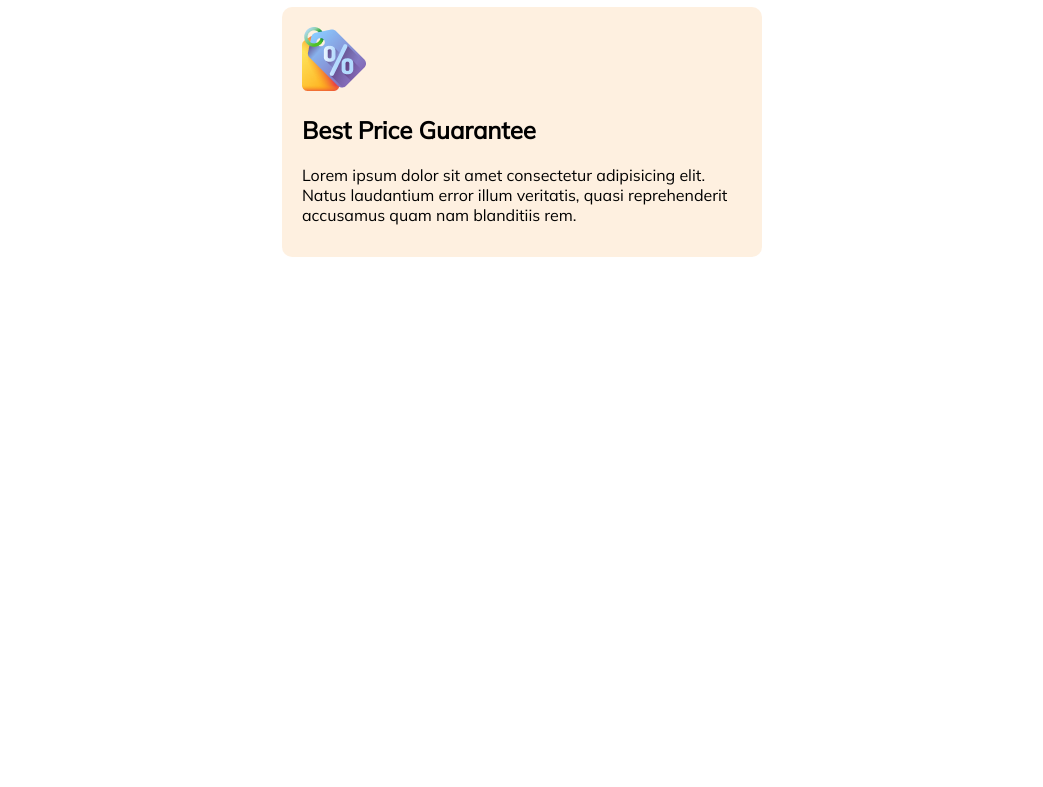
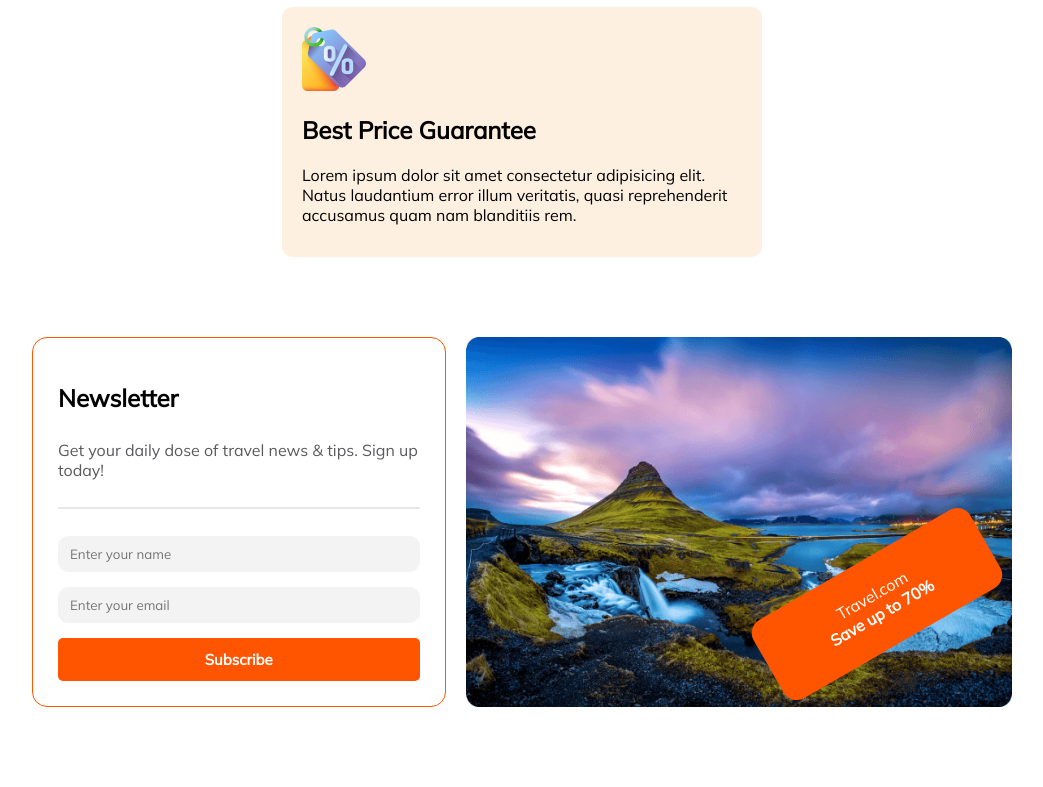
Before and after one commit to ahmad-minhaz/Assignment-2-Hero-Travel, a plain HTML site: page Index.html in a window 1280 px wide. Shown: the part 2589-3376 px from the top of the page, without its empty margins (118-1161 px from the left). Before the commit the page ends 2846 px from the top, so only its background shows below. Drawn offline with Linux system fonts and the light colour scheme.

Commit message:
newsletter section done

```diff
--- a/Index.html
+++ b/Index.html
@@ -133,5 +133,27 @@
         </div>
     </div>
    </section>
+
+   <section class="contact common-padding" id="contact">
+    <div class="contact-card">
+        <h3>Newsletter</h3>
+        <p>Get your daily dose of travel news & tips. Sign up today!</p>
+        <hr />
+        <form>
+            <div class="newsletter-form-control">
+                <input type="text" class="newsletter-input" placeholder="Enter your name">
+                <input type="text" class="newsletter-input" placeholder="Enter your email">
+                <button class="subscribe-button">Subscribe</button>
+            </div>
+        </form>
+    </div>
+    <div class="contact-image-wrapper">
+        <div class="coupon-tag">
+            <p>Travel.com</p>
+            <h4>Save up to 70%</h4>
+        </div>
+        <img class="contact-image" src="Assets/Rectangle 8 (1).png" alt="contact image">
+    </div>
+   </section>
 </body>
 </html>
--- a/styles.css
+++ b/styles.css
@@ -252,3 +252,90 @@ button {
 .service-wrapper> div:nth-child(2) {
     background-color: #29CEF633;
 }
+
+/* contact section */
+.contact{
+    display: flex;
+    padding-top: 80px ;
+    padding-bottom: 80px ;
+    /* padding-bottom: 50px ; */
+    height: 530px;
+    width: 100%;
+}
+
+.contact-card {
+    width: 45%;
+    border: 1px solid #FF5400;
+    border-radius: 15px;
+    margin-right: 20px;
+    padding: 25px;
+    display: flex;
+    flex-direction: column;
+    justify-content: space-between;
+}
+
+
+.contact-card h3 {
+    font-size: 24px;
+    margin: 20px 0px;
+}
+
+.contact-image-wrapper {
+    width: 60%;
+    position: relative;
+}
+
+.contact-image {
+    width: 100%;
+    height: 100%;
+}
+
+.contact-card h3 {
+    font-size: 24px;
+    margin: 20px 0px;
+}
+
+.contact-card p {
+    color: #5A5A5D;
+    font-weight: 400;
+}
+
+.contact-card hr {
+    border: 1px solid #1313181A;
+    margin: 20px 0;
+}
+
+.newsletter-form-control {
+    display: flex;
+    flex-direction: column;
+    justify-content: space-between;
+    height: 100%;
+}
+
+.newsletter-input {
+    margin-bottom: 15px;
+    background-color: #1313180D;
+    color: #1313184D;
+    border: none;
+    padding: 10px 12px;
+    border-radius: 10px;
+}
+
+.subscribe-button {
+    width: 100%;
+    font-size: 15px;
+    font-weight: 800;
+}
+
+.coupon-tag {
+    background-color: #FF5400;
+    padding: 25px 35px;
+    width: 250px;
+    text-align: center;
+    color: #fff;
+    position: absolute;
+    bottom: 58px;
+    right: 10px;
+    rotate: -30deg;
+    border-radius: 15px;
+}
```
